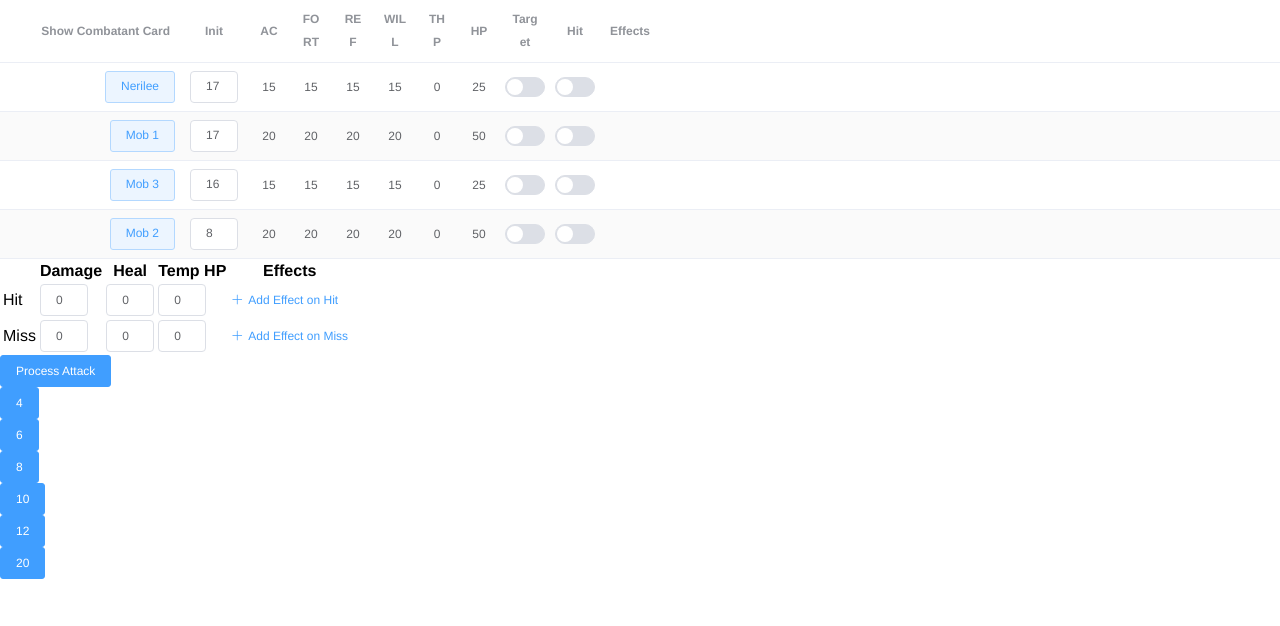
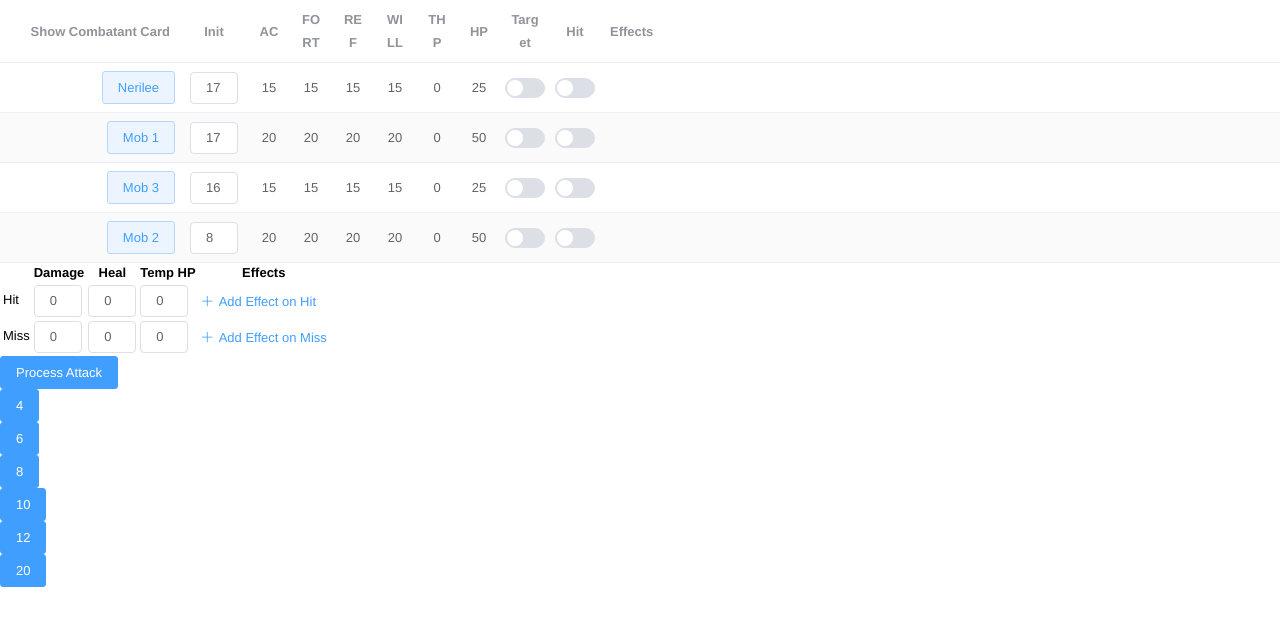
Before and after one commit to dubaua/dmapp, a Vue app: page / in a window 1280 px wide. Shown: the top 626 px of the page. Built offline with nearby package versions, Linux system fonts and the light colour scheme.

Commit message:
messing with fonts

```diff
--- a/index.html
+++ b/index.html
@@ -3,6 +3,7 @@
   <head>
     <meta charset="utf-8">
     <meta name="viewport" content="width=device-width,initial-scale=1.0">
+    <link href="https://fonts.googleapis.com/css?family=Open+Sans:400,400i,600,700" rel="stylesheet">
     <title>dungeon-master-toolbox</title>
   </head>
   <body>
--- a/src/components/Tracker.vue
+++ b/src/components/Tracker.vue
@@ -211,6 +211,7 @@
     padding: 0 5px;
     display: flex;
     align-items: center;
+    font-size: 13px;
   }
   &.is-center {
     & .cell {
--- a/src/styles/_element-fix.scss
+++ b/src/styles/_element-fix.scss
@@ -1,5 +1,7 @@
+$base-font-size: 13px;
+
 .el-input__inner {
-  font-size: 12px;
+  font-size: $base-font-size;
 }
 
 .el-button--mini,
@@ -7,19 +9,11 @@
 .el-radio-button--small .el-radio-button__inner,
 .el-checkbox,
 .el-checkbox__label {
-  font-size: 12px;
+  font-size: $base-font-size;
   font-weight: normal;
 }
 
 .el-button--text {
-  height: 32px;
-}
-
-.el-table .el-input__inner,
-.el-table .el-button--mini,
-.el-table .el-button--small {
-  padding-bottom: 2px;
-  padding-top: 0;
   height: 32px;
 }
 
--- a/src/styles/main.scss
+++ b/src/styles/main.scss
@@ -3,4 +3,5 @@
 
 body {
   font-family: "Helvetica Neue", "Segoe UI", "Open Sans", Helvetica, Arial, sans-serif;
+  font-size: 13px;
 }
```
